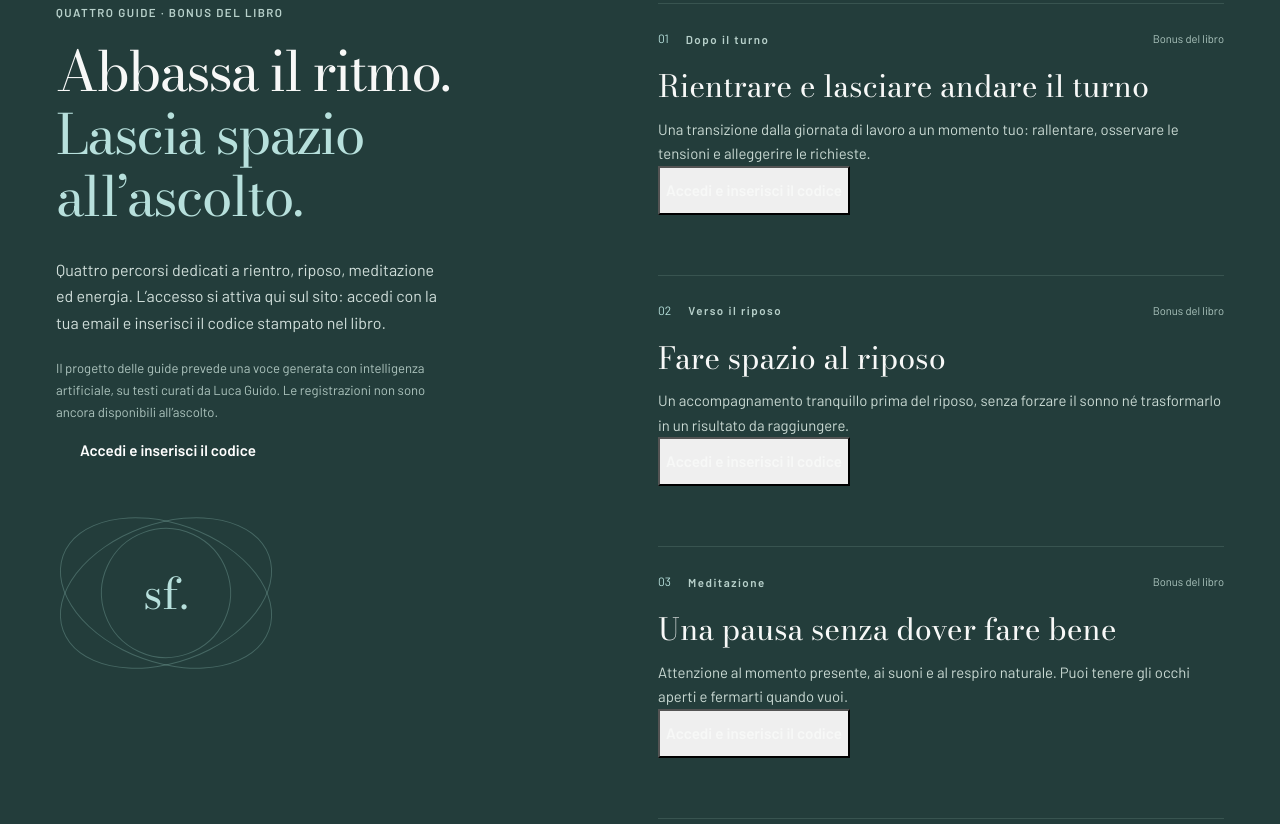
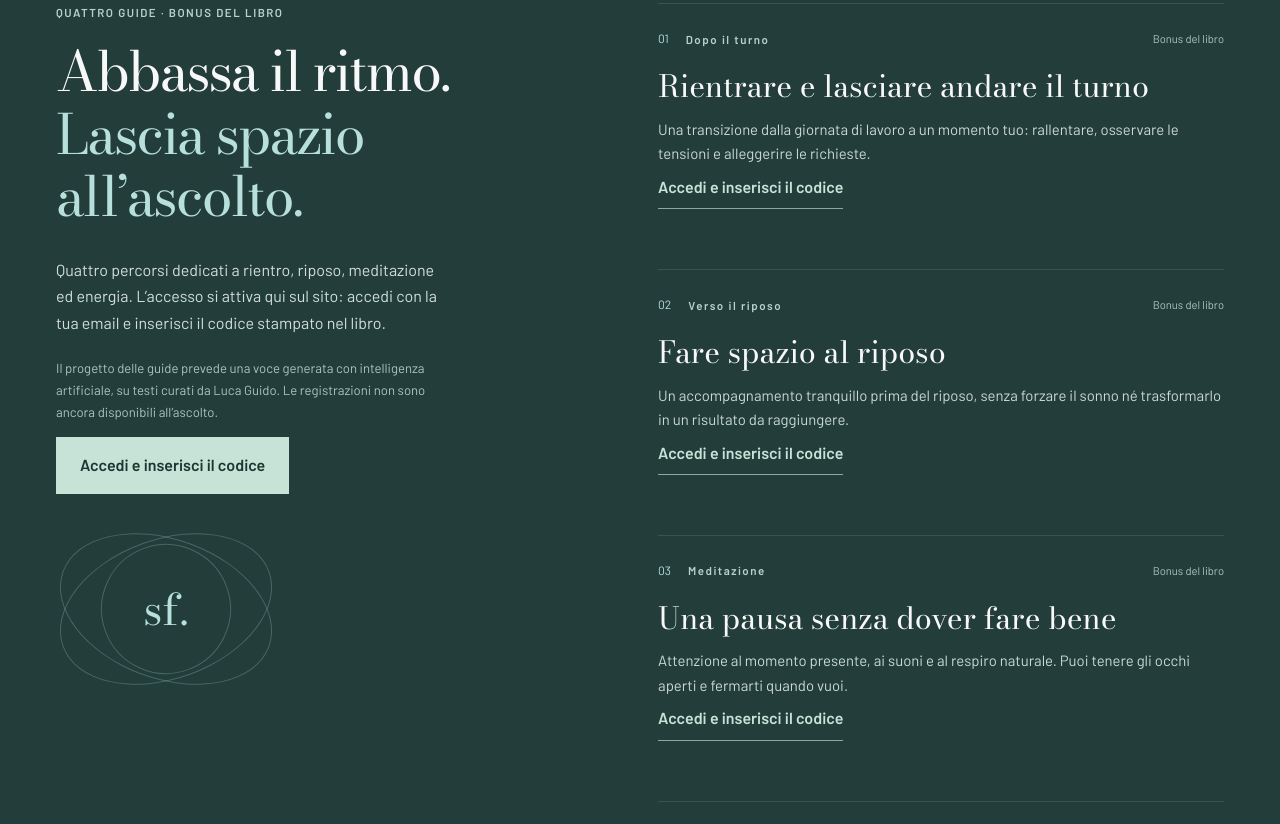
Before and after one commit to LukeG01-ops/pfev-digital-platform, a website built with Vite: page index.html in a window 1280 px wide. Shown: the part 6898-7722 px from the top of the page. Built offline with nearby package versions, Linux system fonts and the light colour scheme; files whose address does not match are found by name.

Commit message:
Improve contrast and consistent button styling in podcast bonus section

```diff
--- a/src/member.css
+++ b/src/member.css
@@ -15,5 +15,8 @@
 .reader-discount input {margin-top:4px;flex-shrink:0}
 .bonus-message {font-size:13px!important;min-height:20px}
 .episode video {width:100%;border-radius:12px;margin-top:12px}
+.audio-section .episode .text-link {background:transparent;border:0;border-bottom:1px solid #88aaa2;color:#c7e3d8;padding:8px 0;font:inherit;font-weight:600;cursor:pointer;text-align:left}
+.audio-section .audio-intro > .button {background:#c7e3d8;color:#1d3530;border:1px solid #c7e3d8;font:inherit;font-weight:600;margin-top:14px}
+.audio-section button:focus-visible {outline:2px solid #c7e3d8;outline-offset:5px}
 .account-trigger {font:inherit;cursor:pointer;white-space:nowrap;background:transparent;border:1px solid #b6bdb6;border-radius:999px;padding:10px 16px;color:inherit}
 @media(max-width:760px) {.member-dialog{padding:42px 22px 24px}.member-dialog h2{font-size:34px}.account-trigger{font-size:13px;padding:8px 12px}.navbar{gap:12px}}
```
